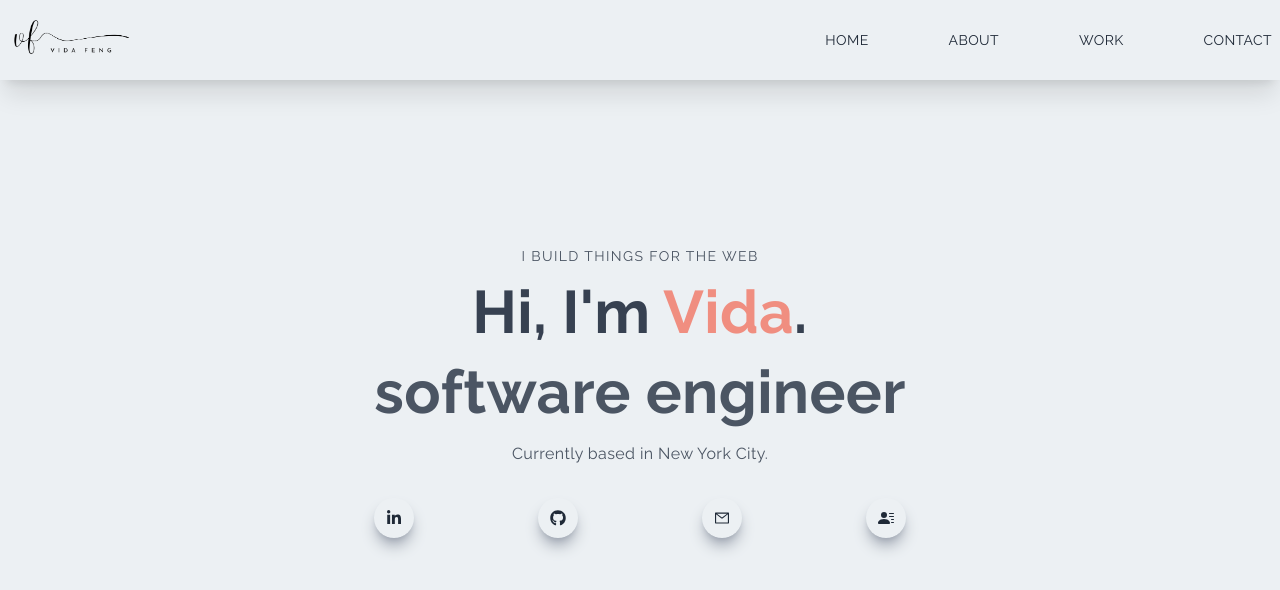
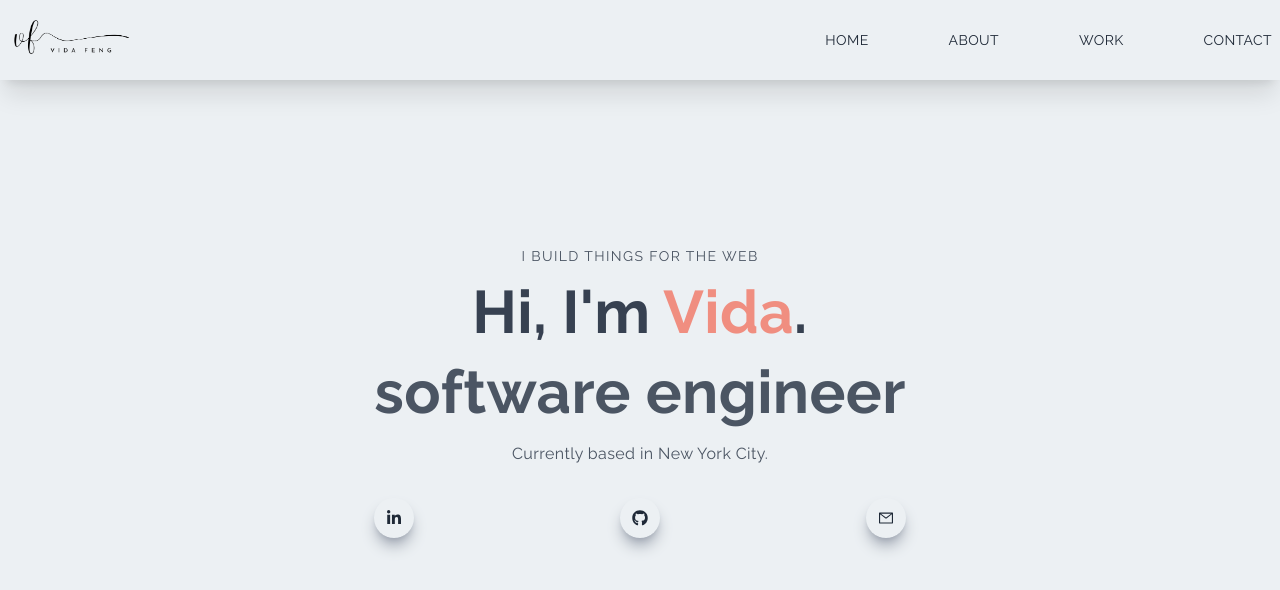
Before and after one commit to vidafeng/portfoliovf, a Next.js app: page / in a window 1280 px wide. Shown: the top 590 px of the page. Built offline with nearby package versions, Linux system fonts and the light colour scheme.

Commit message:
added homepage links

```diff
--- a/components/Main.js
+++ b/components/Main.js
@@ -1,6 +1,6 @@
 import React from "react";
+import Link from "next/link";
 import { FaGithub, FaLinkedinIn } from "react-icons/fa";
-import { BsFillPersonLinesFill } from "react-icons/bs";
 import { AiOutlineMail } from "react-icons/ai";
 
 const Main = () => {
@@ -21,18 +21,29 @@
           </p>
 
           <div className="flex item-center justify-between max-width-[330px] m-auto py-4">
+            <a
+              href="https://www.linkedin.com/in/vidafeng/"
+              target="_blank"
+              rel="noreferrer"
+            >
               <div className="rounded-full shadow-lg shadow-gray-400 p-3 cursor-pointer hover:scale-105 ease-in duration-300">
                 <FaLinkedinIn />
               </div>
+            </a>
+            <a
+              href="https://github.com/vidafeng"
+              target="_blank"
+              rel="noreferrer"
+            >
               <div className="rounded-full shadow-lg shadow-gray-400 p-3 cursor-pointer hover:scale-105 ease-in duration-300">
                 <FaGithub />
               </div>
+            </a>
+            <Link href="/#contact">
               <div className="rounded-full shadow-lg shadow-gray-400 p-3 cursor-pointer hover:scale-105 ease-in duration-300">
                 <AiOutlineMail />
               </div>
-            <div className="rounded-full shadow-lg shadow-gray-400 p-3 cursor-pointer hover:scale-105 ease-in duration-300">
-              <BsFillPersonLinesFill />
-            </div>
+            </Link>
           </div>
         </div>
       </div>
```
Lines whose indentation alone changed are shown as unchanged.
